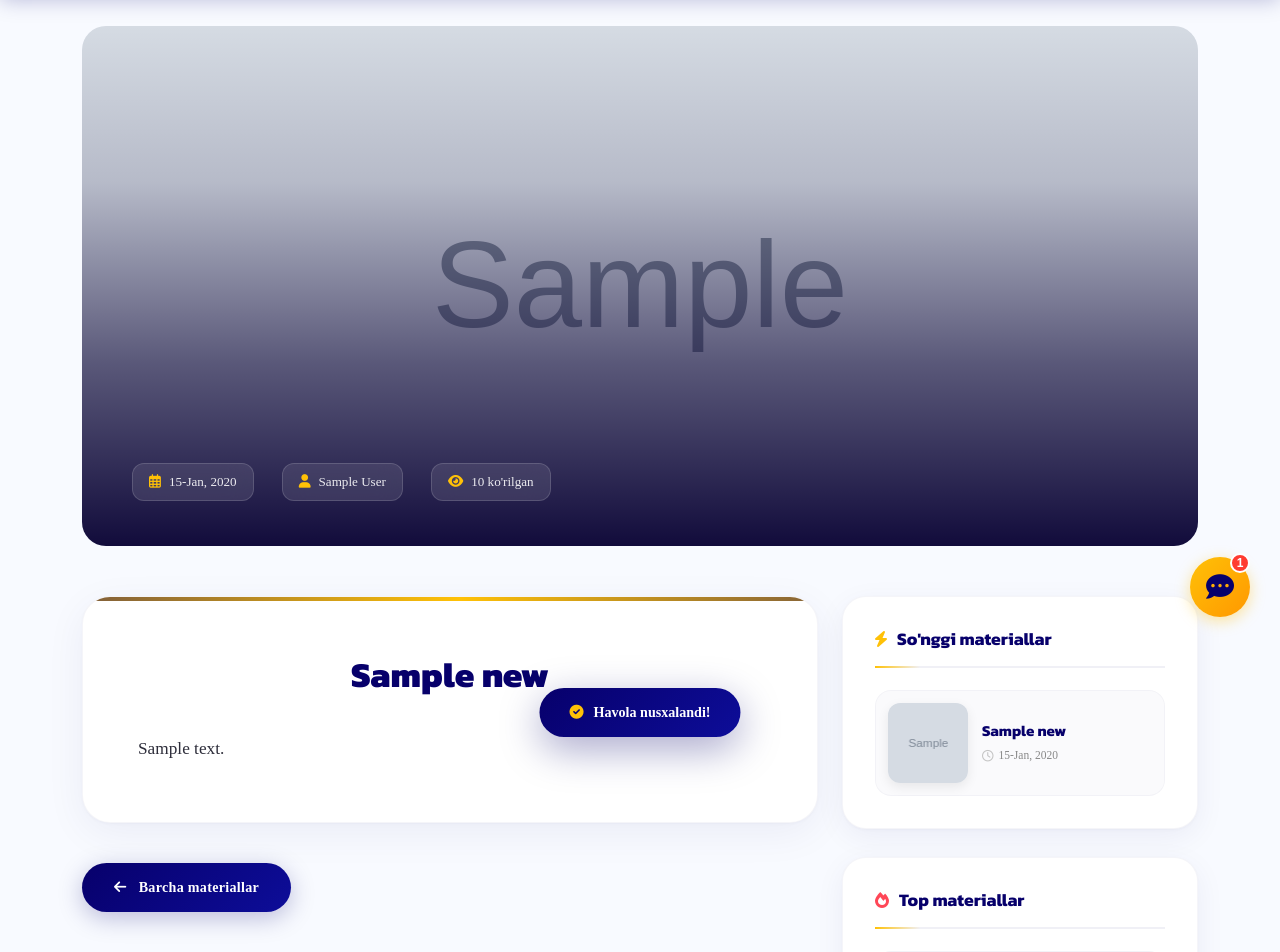
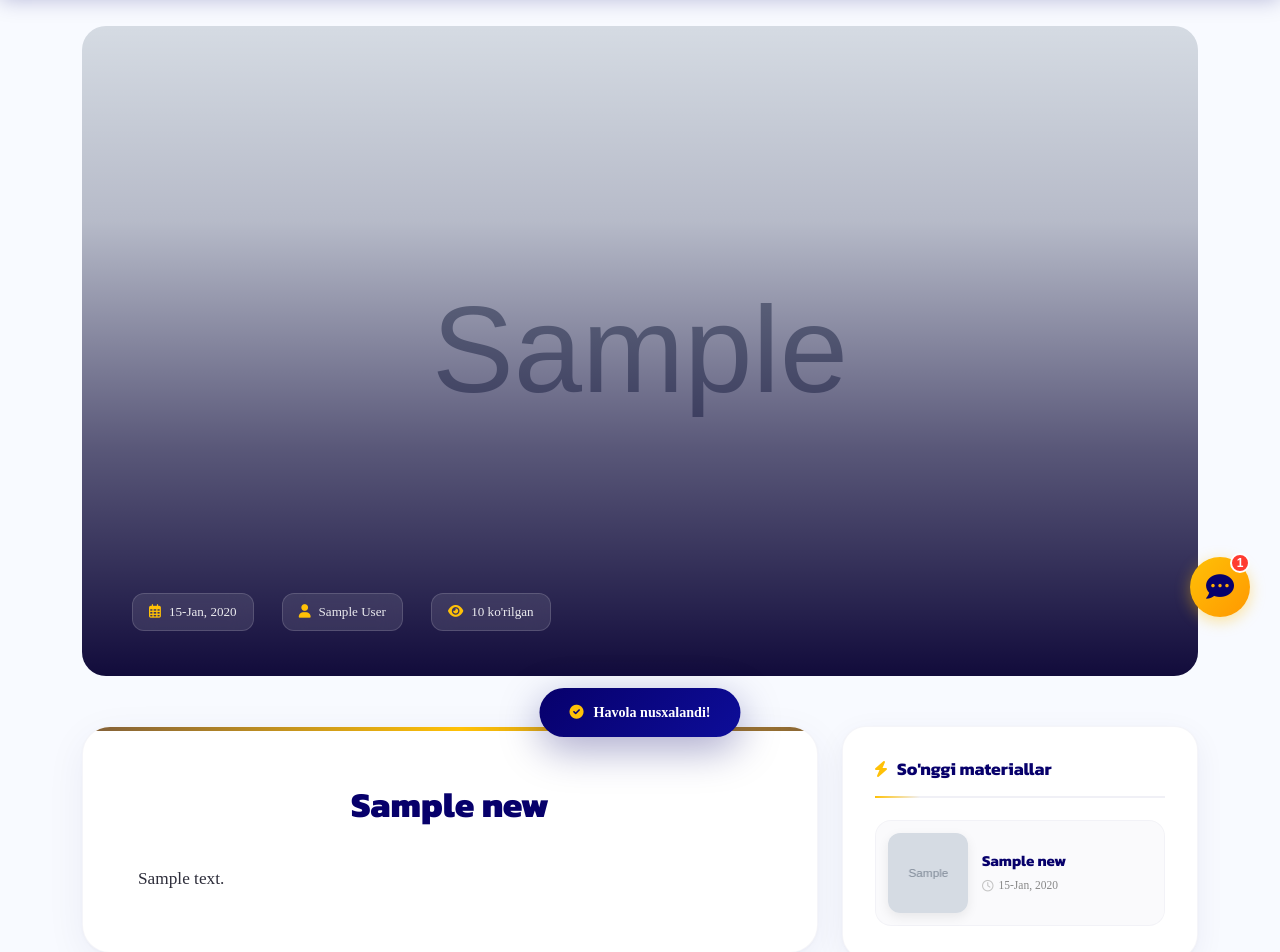
Before and after one commit to J-B-Sulaymonov/Diplomat_site, a Django app: template templates/news_detail.html in a window 1280 px wide. Shown: the part 153-1105 px from the top of the page. Run offline with Django 5.2, Linux system fonts and the light colour scheme; the template is opened without the code that fills it: values that come from a table or form of the project are taken from there, others are empty; tables that the repository leaves empty hold one stand-in row (values such as "Sample post"); grey boxes marked "Sample" are stand-in pictures; some libraries are stand-ins or nearby versions; some web fonts are replaced.

Commit message:
news change

```diff
--- a/templates/news_detail.html
+++ b/templates/news_detail.html
@@ -18,7 +18,7 @@
         overflow: hidden;
         border-radius: 24px;
         margin-top: 30px;
-        height: 520px;
+        height: 650px;
     }
 
     .nd-hero-img {
```
